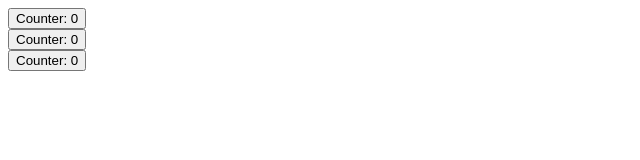
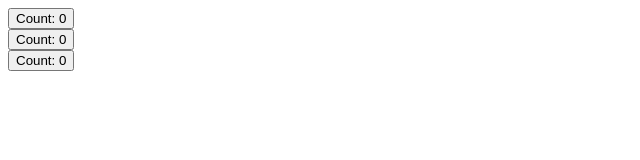
Before and after one commit to Hauglid/react-starter, a React app: page / in a window 1280 px wide. Shown: the top 160 px of the page, without its empty margins (0-640 px from the left). Built offline with nearby package versions, Linux system fonts and the light colour scheme; the HTML template or start-up script is replaced by a standard one.

Commit message:
changed file structure

```diff
--- a/src/App.js
+++ b/src/App.js
@@ -0,0 +1,15 @@
+import React, { Component } from 'react';
+import Counter from './Counter'
+
+export default class App extends Component {
+    render() {
+        return(
+            <div>
+                <Counter/>
+                <Counter/>
+                <Counter/>
+            </div>
+
+        );
+    }
+}
--- a/src/Counter.js
+++ b/src/Counter.js
@@ -19,9 +19,8 @@ class Counter extends React.Component {
     render() {
         return (
             <div>
-
-                <button onClick={this.increaseCounter}>
-                    Counter: {this.state.count}
+                <button onClick={this.increaseCounter} >
+                    Count: {this.state.count}
                 </button>
             </div>
         );
--- a/src/main.js
+++ b/src/main.js
@@ -1,14 +1,10 @@
 import React from 'react';
 import ReactDOM from 'react-dom';
-import Counter from './Counter';
+import App from './App';
 
-document.addEventListener('DOMContentLoaded', function() {
+document.addEventListener('DOMContentLoaded', function () {
     ReactDOM.render(
-        <div>
-            <Counter/>
-            <Counter/>
-            <Counter/>
-        </div>,
+        <App/>,
         document.getElementById('mount')
     );
 });
```
